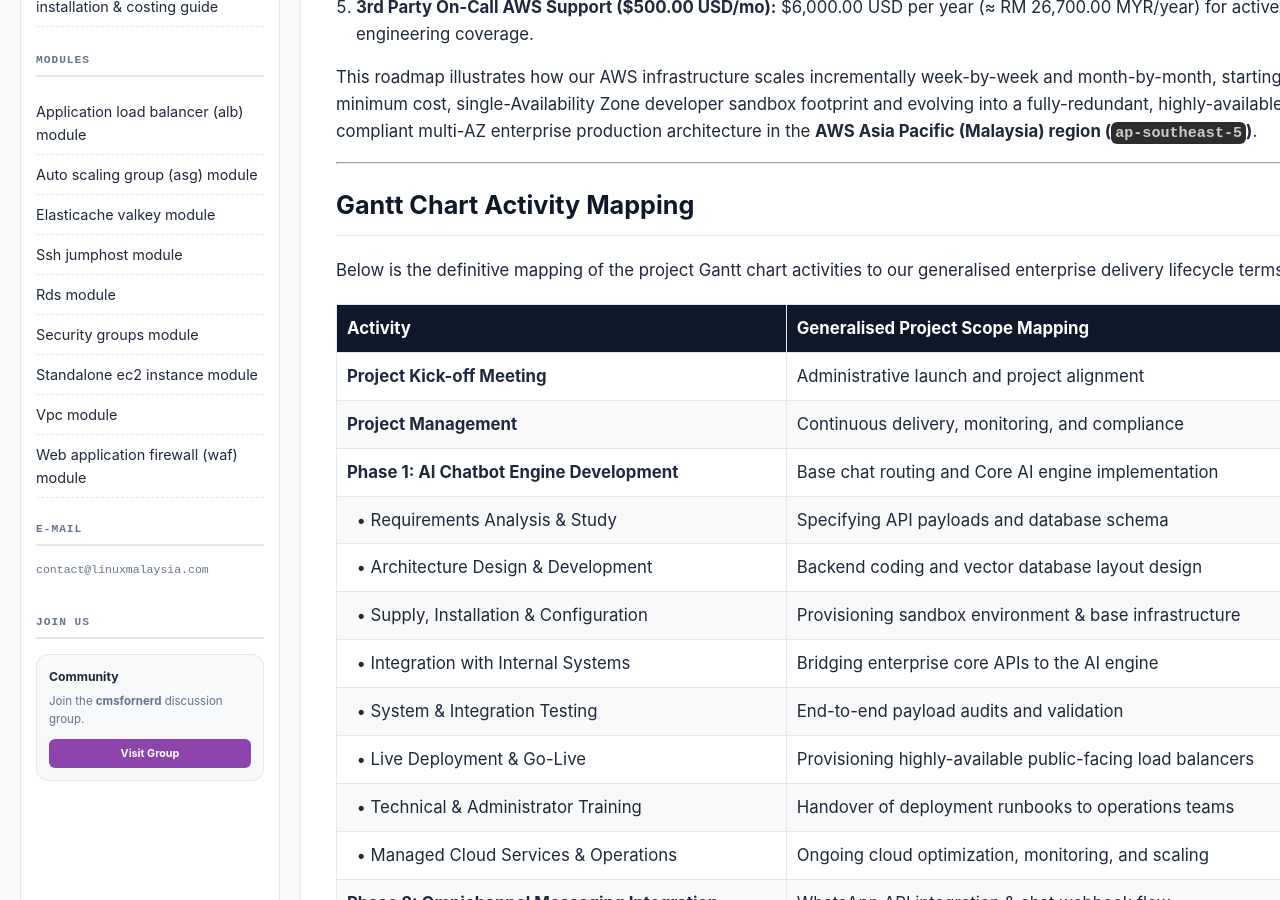
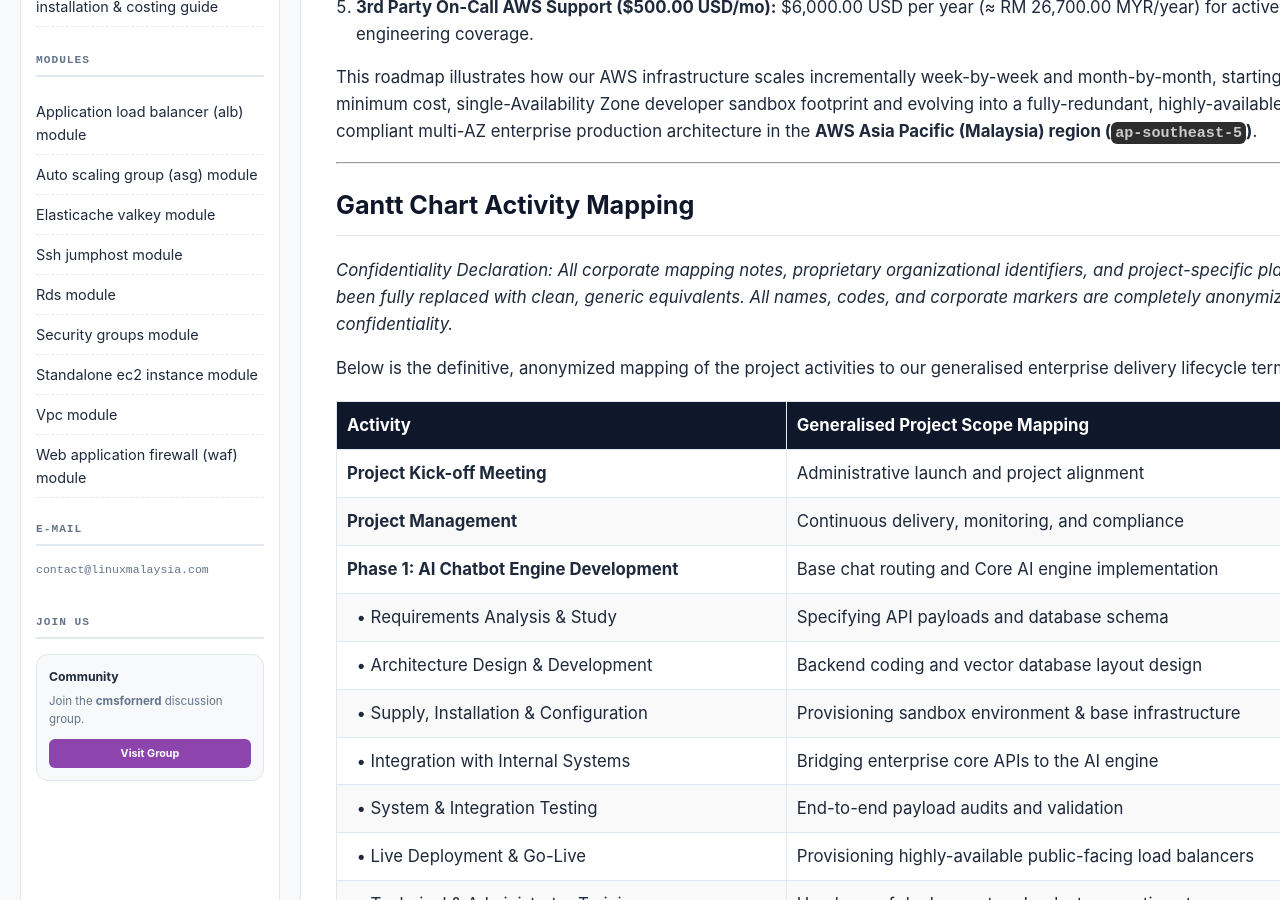
Before and after one commit to SongketMail/aws-3tier-deployment-for-ai-infra, a Jekyll site: the page built from docs/aws-adoption-roadmap.md, in a window 1280 px wide and 900 px high, scrolled down 1497 px. Built offline with Jekyll 4.4.1, drawn with Linux system fonts in a browser that asks for light colours.

Commit message:
Add confidentiality declaration to Gantt chart mapping in adoption roadmap
Co-authored-by: google-labs-jules[bot] <161369871+google-labs-jules[bot]@users.noreply.github.com>

```diff
--- a/docs/aws-adoption-roadmap.md
+++ b/docs/aws-adoption-roadmap.md
@@ -39,7 +39,9 @@ This roadmap illustrates how our AWS infrastructure scales incrementally week-by
 
 ## Gantt Chart Activity Mapping
 
-Below is the definitive mapping of the project Gantt chart activities to our generalised enterprise delivery lifecycle terms:
+*Confidentiality Declaration: All corporate mapping notes, proprietary organizational identifiers, and project-specific planning references have been fully replaced with clean, generic equivalents. All names, codes, and corporate markers are completely anonymized to preserve strict confidentiality.*
+
+Below is the definitive, anonymized mapping of the project activities to our generalised enterprise delivery lifecycle terms:
 
 | Activity | Generalised Project Scope Mapping |
 | :--- | :--- |
```
